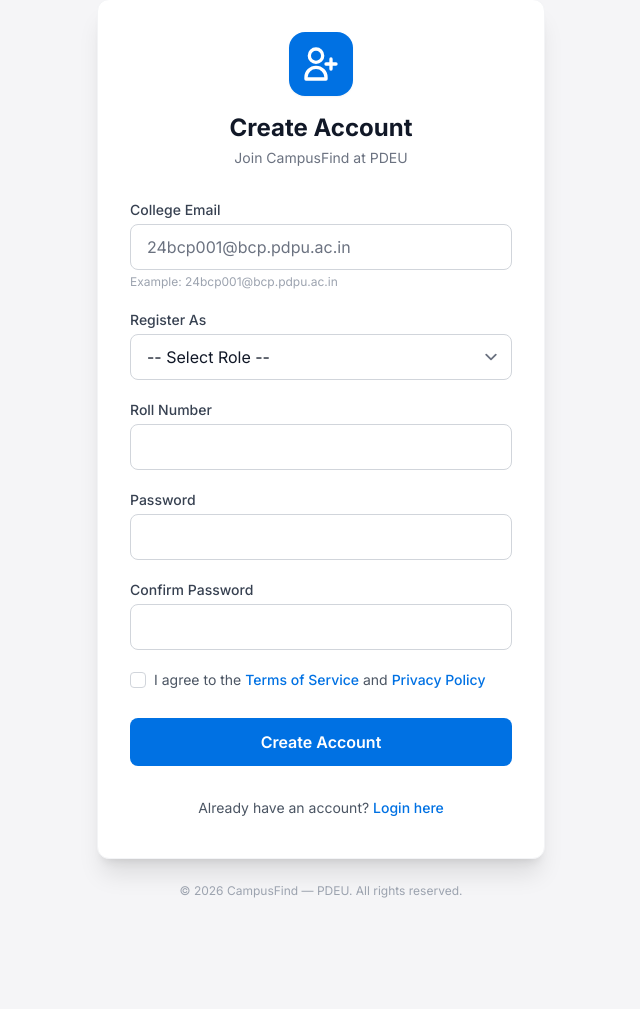
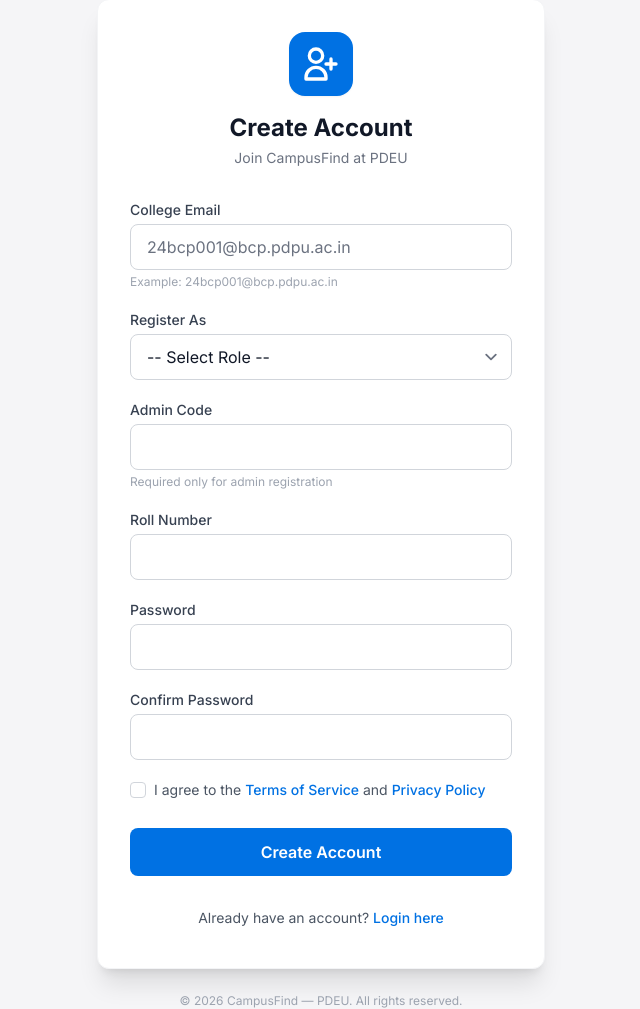
Before and after one commit to lucifer-27/Lost-and-found, a Flask app: page /register in a window 1280 px wide. Shown: the part 17-1026 px from the top of the page, without its empty margins (319-959 px from the left). Before the commit the page ends 915 px from the top, so only its background shows below. Run offline with Flask 3, Linux system fonts and the light colour scheme; some libraries are stand-ins or nearby versions.

Commit message:
Refactor registration form with admin code input

```diff
--- a/templates/register.html
+++ b/templates/register.html
@@ -70,7 +70,8 @@
             {% endif %}
 
             {% if success %}
-            <div class="bg-green-50 border border-green-200 text-green-700 px-4 py-3 rounded-card text-sm mb-6 font-medium">
+            <div
+                class="bg-green-50 border border-green-200 text-green-700 px-4 py-3 rounded-card text-sm mb-6 font-medium">
                 {{ success }}
             </div>
             {% endif %}
@@ -81,10 +82,8 @@
                 <div>
                     <label class="block text-sm font-medium text-gray-700 mb-1" for="email">College Email</label>
 
-                    <input id="email" name="email" type="email"
-                        placeholder="24bcp001@bcp.pdpu.ac.in"
-                        pattern="^[A-Za-z0-9]+@[A-Za-z0-9]+\.pdpu\.ac\.in$"
-                        title="Use format: rollno@dept.pdpu.ac.in"
+                    <input id="email" name="email" type="email" placeholder="24bcp001@bcp.pdpu.ac.in"
+                        pattern="^[A-Za-z0-9]+@[A-Za-z0-9]+\.pdpu\.ac\.in$" title="Use format: rollno@dept.pdpu.ac.in"
                         required
                         class="block w-full px-4 py-2.5 border border-gray-300 rounded-lg text-gray-900 focus:ring-2 focus:ring-primary focus:border-primary transition-colors" />
 
@@ -101,7 +100,16 @@
                         <option value="">-- Select Role --</option>
                         <option value="student">Student</option>
                         <option value="staff">Security Staff</option>
+                        <option value="admin">Admin</option>
                     </select>
+                </div>
+
+                <!-- Admin Code (only used if admin selected) -->
+                <div>
+                    <label class="block text-sm font-medium text-gray-700 mb-1" for="admin_code">Admin Code</label>
+                    <input id="admin_code" name="admin_code" type="password"
+                        class="block w-full px-4 py-2.5 border border-gray-300 rounded-lg text-gray-900 focus:ring-2 focus:ring-primary focus:border-primary transition-colors" />
+                    <p class="text-xs text-gray-400 mt-1">Required only for admin registration</p>
                 </div>
 
                 <!-- Roll Number (NO placeholder now) -->
@@ -120,7 +128,8 @@
 
                 <!-- Confirm Password -->
                 <div>
-                    <label class="block text-sm font-medium text-gray-700 mb-1" for="confirm_password">Confirm Password</label>
+                    <label class="block text-sm font-medium text-gray-700 mb-1" for="confirm_password">Confirm
+                        Password</label>
                     <input id="confirm_password" name="confirm_password" type="password" minlength="8" required
                         class="block w-full px-4 py-2.5 border border-gray-300 rounded-lg text-gray-900 focus:ring-2 focus:ring-primary focus:border-primary transition-colors" />
                 </div>
@@ -161,4 +170,5 @@
     </main>
 
 </body>
+
 </html>
```
